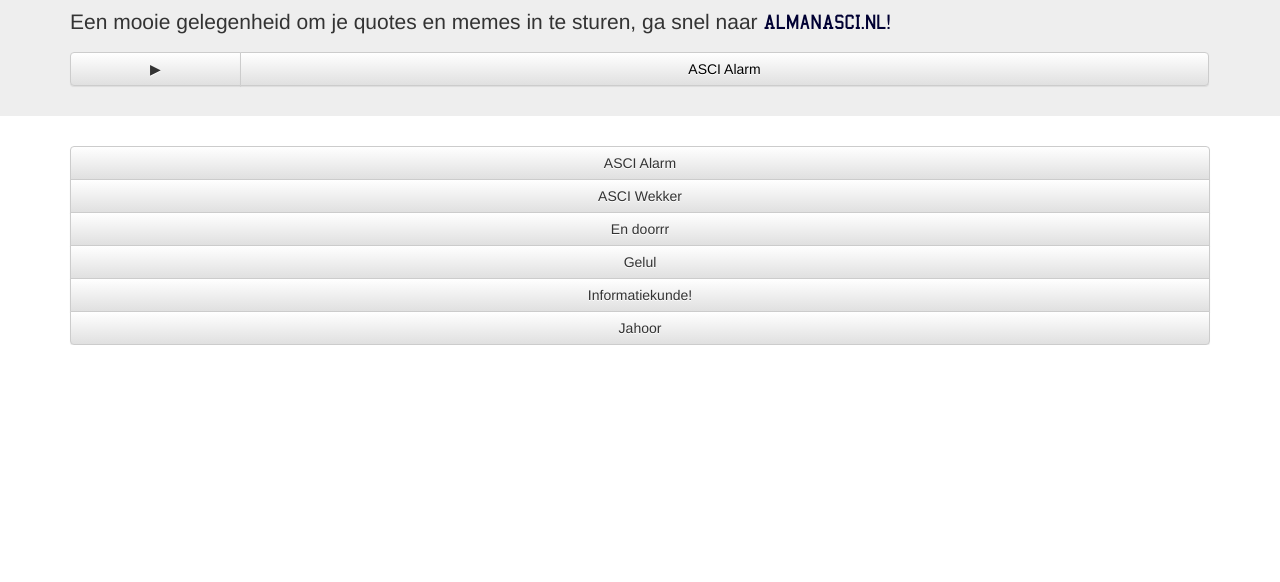
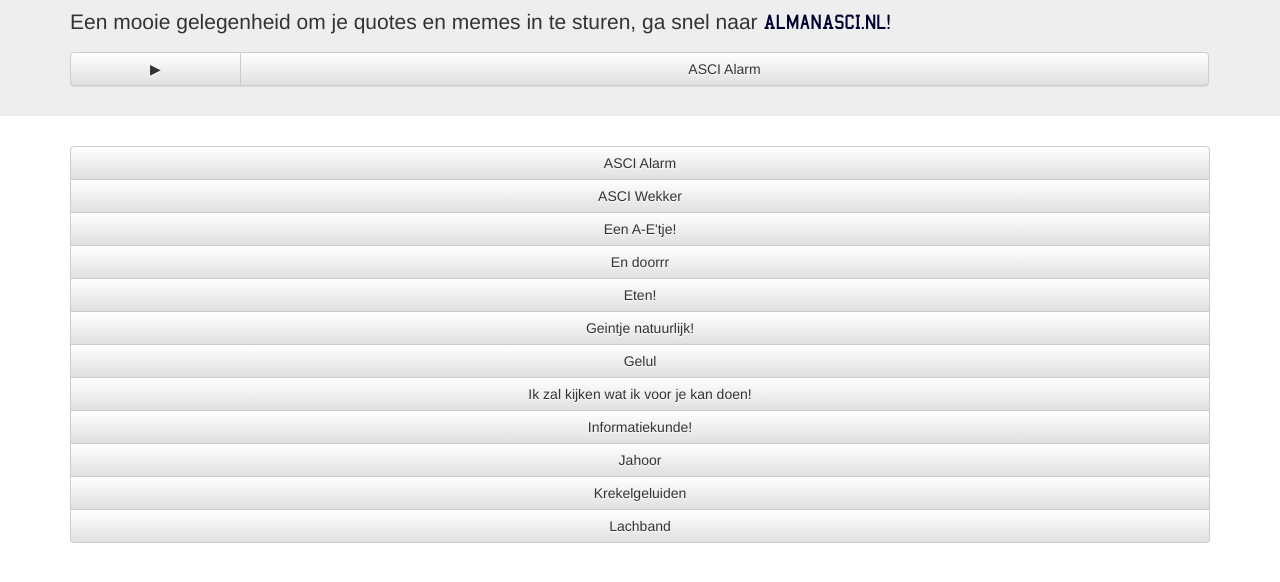
Before and after one commit to leonmelein/ascialarm, a plain HTML site: page index.html in a window 1280 px wide. Shown: the part 134-716 px from the top of the page. Drawn offline with nearby package versions, Linux system fonts and the light colour scheme.

Commit message:
New sounds

```diff
--- a/css/app.css
+++ b/css/app.css
@@ -34,12 +34,10 @@ body {
 
 #play {
     width: 15%;
-    min-width: 42px;
 }
 
 #track {
     width: 85%;
-    color: black;
 }
 /* Sticky footer styles
 -------------------------------------------------- */
--- a/index.html
+++ b/index.html
@@ -139,10 +139,16 @@ The Social Lions - http://www.thesociallions.nl
                 <div class="btn-group-vertical" role="group" aria-label="sounds">
                     <button class="btn btn-default" id="jahoor" onclick="playSound(0)">ASCI Alarm</button>
                     <button class="btn btn-default" id="jahoor" onclick="playSound(1)">ASCI Wekker</button>
+                    <button class="btn btn-default" id="jahoor" onclick="playSound(10)">Een A-E'tje!</button>
                     <button class="btn btn-default" id="jahoor" onclick="playSound(2)">En doorrr</button>
+                    <button class="btn btn-default" id="jahoor" onclick="playSound(9)">Eten!</button>
+                    <button class="btn btn-default" id="jahoor" onclick="playSound(8)">Geintje natuurlijk!</button>
                     <button class="btn btn-default" id="jahoor" onclick="playSound(3)">Gelul</button>
+                    <button class="btn btn-default" id="jahoor" onclick="playSound(7)">Ik zal kijken wat ik voor je kan doen!</button>
                     <button class="btn btn-default" id="jahoor" onclick="playSound(4)">Informatiekunde!</button>
                     <button class="btn btn-default" id="jahoor" onclick="playSound(5)">Jahoor</button>
+                    <button class="btn btn-default" id="jahoor" onclick="playSound(6)">Krekelgeluiden</button>
+					<button class="btn btn-default" id="jahoor" onclick="playSound(11)">Lachband</button>
                 </div>
             </div>
         </div>
--- a/js/soundboard.js
+++ b/js/soundboard.js
@@ -69,6 +69,30 @@ function playSound(item){
         player.src = 'audio/jahoor.mp3';
         player.loop = false;
         track.innerHTML = 'Jahoorrr';
+    } else if (item == 6) {
+        player.src = 'audio/krekel.mp3';
+        player.loop = true;
+        track.innerHTML = 'Krekelgeluiden';
+    } else if (item == 7) {
+        player.src = 'audio/ikzalkijken.mp3';
+        player.loop = false;
+        track.innerHTML = 'Ik zal kijken wat ik voor je kan doen!';
+    } else if (item == 8) {
+        player.src = 'audio/geintjenatuurlijk.mp3';
+        player.loop = false;
+        track.innerHTML = 'Geintje natuurlijk!';
+    } else if (item == 9) {
+        player.src = 'audio/eten.mp3';
+        player.loop = false;
+        track.innerHTML = 'Eten!';
+    } else if (item == 10) {
+        player.src = 'audio/evenwatlater.mp3';
+        player.loop = false;
+        track.innerHTML = "Een A-E'tje!";
+    } else if (item == 11) {
+        player.src = 'audio/lachband.mp3';
+        player.loop = false;
+        track.innerHTML = "Lachband";
     }
     // Play the sound
     player.play();
```
Also changed, not shown: css/app.min.css, 6 other files.
